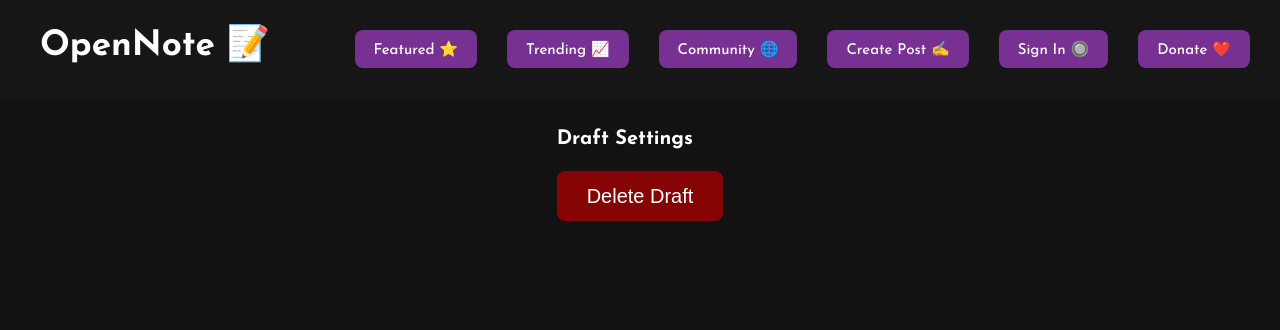
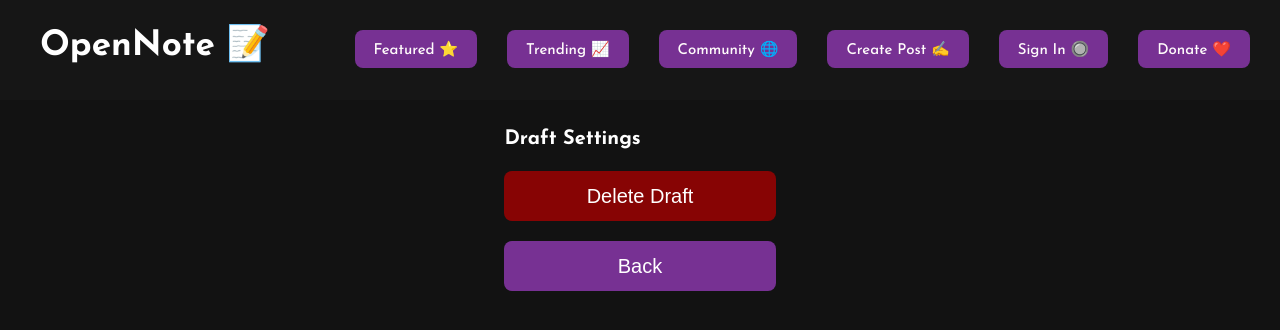
Before and after one commit to Marco-Puig/opennote, a React (Create React App) app: page /opennote/community/editdraft/1 in a window 1280 px wide. Shown: the top 330 px of the page. Built offline with nearby package versions, Linux system fonts and the light colour scheme; no server answers.

Commit message:
Finishing up fetching draft system

```diff
--- a/package.json
+++ b/package.json
@@ -1,6 +1,6 @@
 {
   "homepage": "https://marco-puig.github.io/opennote",
-  "name": "openote",
+  "name": "opennote",
   "version": "0.1.0",
   "private": true,
   "dependencies": {
--- a/src/components/DraftCard.jsx
+++ b/src/components/DraftCard.jsx
@@ -5,8 +5,9 @@ import more from "./more.png";
 import { supabase } from "../client";
 import CreateAnimation from "../pages/CreateAnimation";
 
-const Card = (props) => {
+const DraftCard = (props) => {
   const [nameData, setNameData] = useState(null);
+  const [open, setOpen] = useState(false);
 
   useEffect(() => {
     fetchUserData();
@@ -22,10 +23,22 @@ const Card = (props) => {
   const openDraft = async (event) => {
     event.preventDefault();
     // load the draft
-    <CreateAnimation data={props.images} />;
+    setOpen(true);
   };
 
   return (
+    <>
+      <div>
+        {open && (
+          <>
+            <CreateAnimation images={props.images} />
+            <button className="headerBtn" onClick={() => setOpen(false)}>
+              Back
+            </button>
+          </>
+        )}
+      </div>
+      {!open && (
         <div className="Card">
           <div className="Card-header">
             <div className="Header-edit-button">
@@ -50,7 +63,9 @@ const Card = (props) => {
             </button>
           </div>
         </div>
+      )}
+    </>
   );
 };
 
-export default Card;
+export default DraftCard;
--- a/src/pages/CreateAnimation.jsx
+++ b/src/pages/CreateAnimation.jsx
@@ -48,7 +48,7 @@ const CreateAnimation = (props) => {
   useEffect(() => {
     canvasRefs.current = canvasRefs.current.slice(0, post.canvases.length);
     fetchUserData();
-    const restoreFrames = () => {
+    const restoreFrames = async () => {
       if (!props.images) {
         return;
       }
@@ -66,9 +66,9 @@ const CreateAnimation = (props) => {
         return canvas;
       });
 
-      for (let i = 0; i < convertedImages.length; i++) {
-        addCanvas();
-        const currentCanvas = canvasRefs.current[i].getContext("2d");
+      for (let i = 0; i <= convertedImages.length; i++) {
+        await addCanvas();
+        const currentCanvas = await canvasRefs.current[i].getContext("2d");
         currentCanvas.putImageData(
           convertedImages[i].getContext("2d").getImageData(0, 0, width, height),
           0,
@@ -76,7 +76,6 @@ const CreateAnimation = (props) => {
         );
       }
     };
-    restoreFrames();
   }, [post.canvases.length, props.images]);
 
   const fetchUserData = async () => {
@@ -89,6 +88,7 @@ const CreateAnimation = (props) => {
         author: user.user_metadata.display_name,
         authorId: user.id,
       }));
+      restoreFrames();
     } else {
       window.location = "/opennote/signin";
     }
--- a/src/pages/EditDraft.jsx
+++ b/src/pages/EditDraft.jsx
@@ -1,4 +1,5 @@
-import React, { useState } from "react";
+import React from "react";
+import { Link } from "react-router-dom";
 import { useParams } from "react-router-dom";
 import "./EditPost.css";
 import { supabase } from "../client";
@@ -23,6 +24,9 @@ const EditPost = ({ data }) => {
         <button className="deleteButton" onClick={deleteDraft}>
           Delete Draft
         </button>
+        <Link to="/opennote/drafts">
+          <button className="backButton"> Back </button>
+        </Link>
       </form>
     </div>
   );
--- a/src/pages/EditPost.css
+++ b/src/pages/EditPost.css
@@ -54,5 +54,22 @@ input[type=submit]:hover {
     cursor: pointer;
     transition: border-color 0.25s;
     margin-top: 20px;
+    margin-bottom: 20px;
+}
+
+.backButton {
+    width: 100%;
+    height: 50px;
+    cursor: pointer;
+    border-radius: 8px;
+    border: 1px solid transparent;
+    font-size: 20px;
+    font-weight: 500;
+    font-family: inherit;
+    background-color: #773193;
+    color: white;
+    cursor: pointer;
+    transition: border-color 0.25s;
+
     margin-bottom: 50px;
 }
--- a/src/pages/EditPost.jsx
+++ b/src/pages/EditPost.jsx
@@ -1,3 +1,4 @@
+// eslint-disable-next-line
 import React, { useState } from "react";
 import { useParams } from "react-router-dom";
 import "./EditPost.css";
--- a/src/pages/ReadDrafts.jsx
+++ b/src/pages/ReadDrafts.jsx
@@ -66,6 +66,7 @@ const ReadDrafts = (props) => {
                 description={post.description}
                 featured={post.featured}
                 author_id={post.author_id}
+                images={post.images}
               />
             ))}
           {posts && posts.length === 0 && (
```
Also changed, not shown: 1 other file (tests, documents, lock files or other folders). Lines whose indentation alone changed are shown as unchanged.
